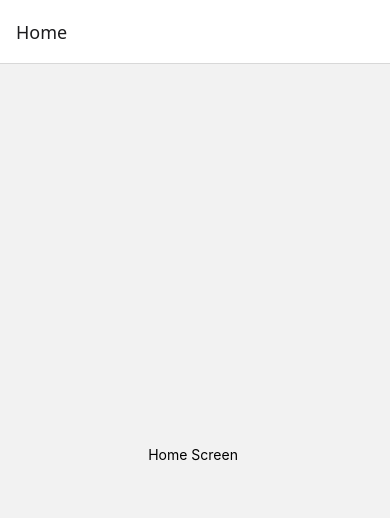
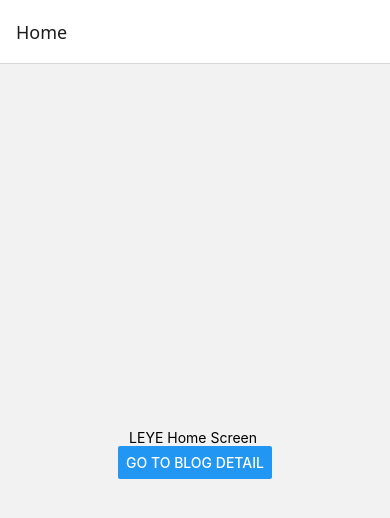
Before and after one commit to gearkid1127/LEYE-Blog, a React Native app: screen /Home in a window 390 px wide. Shown: the top 518 px of the page. Built offline with nearby package versions, Linux system fonts and the light colour scheme.

Commit message:
Added stack navigation and blog detail screen

```diff
--- a/src/navigation/AppNavigator.tsx
+++ b/src/navigation/AppNavigator.tsx
@@ -2,6 +2,7 @@ import { NavigationContainer } from '@react-navigation/native';
 import { createNativeStackNavigator } from '@react-navigation/native-stack';
 
 import HomeScreen from '../screens/HomeScreen';
+import BlogDetailsScreen from '../screens/BlogDetailsScreen';
 
 const Stack = createNativeStackNavigator();
 
@@ -13,6 +14,10 @@ export default function AppNavigator() {
           name="Home"
           component={HomeScreen}
         />
+        <Stack.Screen
+          name="BlogDetail"
+          component={BlogDetailsScreen}
+        />
       </Stack.Navigator>
     </NavigationContainer>
   );
--- a/src/screens/HomeScreen.tsx
+++ b/src/screens/HomeScreen.tsx
@@ -1,6 +1,21 @@
-import {View, Text} from 'react-native';
+import {Button, View, Text} from 'react-native';
+import {NativeStackNavigationProp} from '@react-navigation/native-stack';
 
-export default function HomeScreen() {
+type RootStackParamList = {
+    Home: undefined;
+    BlogDetail: undefined;
+}
+
+type HomeScreenNavigationProp = NativeStackNavigationProp<
+  RootStackParamList,
+  'Home'
+>;
+
+type Props = {
+    navigation: HomeScreenNavigationProp;
+}
+
+export default function HomeScreen({navigation}: Props) {
     return (
         <View
             style={{
@@ -9,7 +24,14 @@ export default function HomeScreen() {
                 alignItems: 'center',
             }}
         >
-            <Text>Home Screen </Text>
+            <Text>LEYE Home Screen </Text>
+
+            <Button
+                title="Go to Blog Detail"
+                onPress={() => {
+                    navigation.navigate('BlogDetail');
+                }}
+            />
         </View>
     )
 }
```
